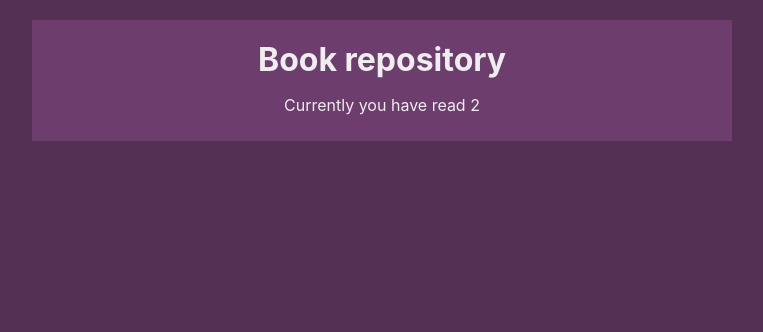
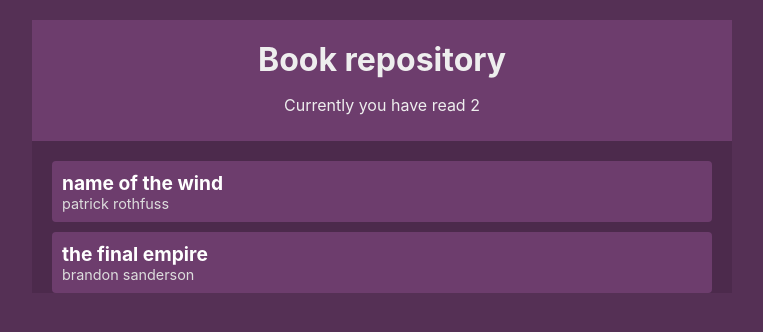
Before and after one commit to kemenykristof/book-repository, a React (Create React App) app: page / in a window 1280 px wide. Shown: the top 332 px of the page, without its empty margins (258-1021 px from the left). Built offline with nearby package versions, Linux system fonts and the light colour scheme.

Commit message:
styling and bookdetails implented, list of books now appears

```diff
--- a/src/App.js
+++ b/src/App.js
@@ -1,12 +1,14 @@
 import React from "react";
 import BookContextProvider from "./contexts/BookContext";
 import Navbar from "./components/Navbar";
+import BookList from "./components/BookList";
 
 function App() {
   return (
     <div className="App">
       <BookContextProvider>
         <Navbar></Navbar>
+        <BookList></BookList>
       </BookContextProvider>
     </div>
   );
--- a/src/components/BookDetails.js
+++ b/src/components/BookDetails.js
@@ -0,0 +1,14 @@
+import React, { useContext } from "react";
+import { BookContext } from "../contexts/BookContext";
+
+const BookDetails = ({ book }) => {
+  const { removeBook } = useContext(BookContext);
+  return (
+    <li onClick={() => removeBook(book.id)}>
+      <div className="title">{book.title}</div>
+      <div className="author">{book.author}</div>
+    </li>
+  );
+};
+
+export default BookDetails;
--- a/src/components/BookList.js
+++ b/src/components/BookList.js
@@ -0,0 +1,20 @@
+import React, { useContext } from "react";
+import { BookContext } from "../contexts/BookContext";
+import BookDetails from "./BookDetails";
+
+const BookList = () => {
+  const { books } = useContext(BookContext);
+  return books.length ? (
+    <div className="book-list">
+      <ul>
+        {books.map(book => {
+          return <BookDetails book={book} key={book.id} />;
+        })}
+      </ul>
+    </div>
+  ) : (
+    <div className="empty">No books to read</div>
+  );
+};
+
+export default BookList;
--- a/src/index.css
+++ b/src/index.css
@@ -7,18 +7,50 @@ body {
   -moz-osx-font-smoothing: grayscale;
   background: #553055;
 }
-.App{
+.App {
   background: #4c2a4c;
   margin: 20px auto;
   width: 90%;
   max-width: 700px;
   color: #eee;
 }
-.navbar{
+.navbar {
   padding: 10px 20px;
   text-align: center;
-  background: #6d3d6d
+  background: #6d3d6d;
 }
-.navbar h1{
+.navbar h1 {
   margin: 10px 0;
 }
+
+.book-list {
+  margin: 20px;
+}
+.book-list ul {
+  padding: 0;
+  list-style-type: none;
+}
+.book-list li {
+  background: #6d3d6d;
+  border-radius: 4px;
+  padding: 10px;
+  cursor: pointer;
+  margin: 10px 0;
+}
+.book-list li:hover {
+  opacity: 0.7;
+  text-decoration: line-through;
+}
+.book-list .title {
+  font-weight: bold;
+  color: #fff;
+  font-size: 1.2em;
+}
+.book-list .author {
+  font-size: 0.9em;
+  color: #ddd;
+}
+.empty {
+  margin: 20px;
+  text-align: center;
+}
```
